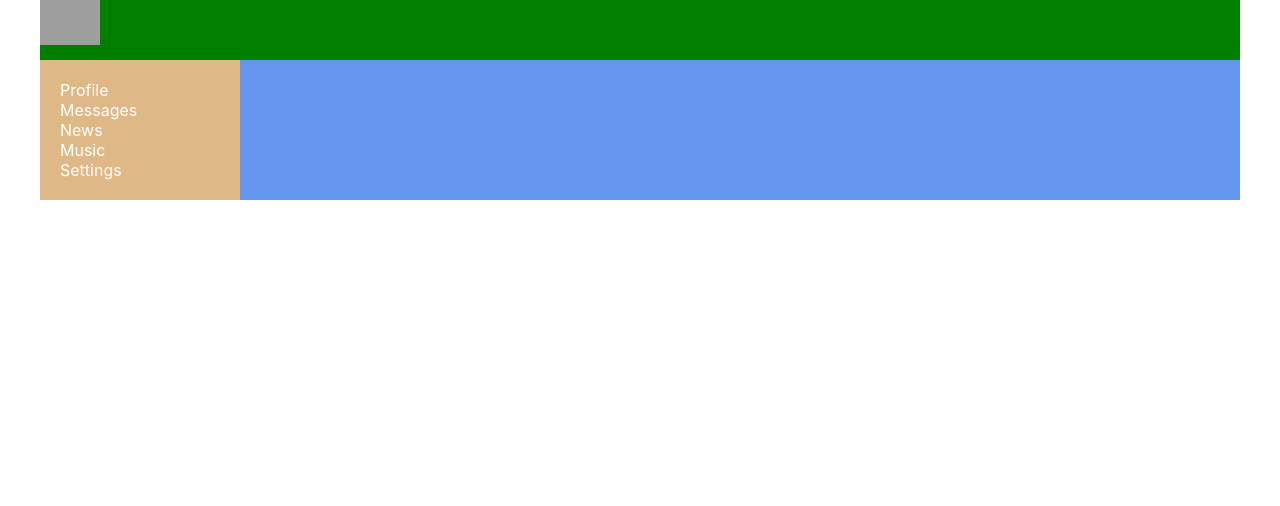
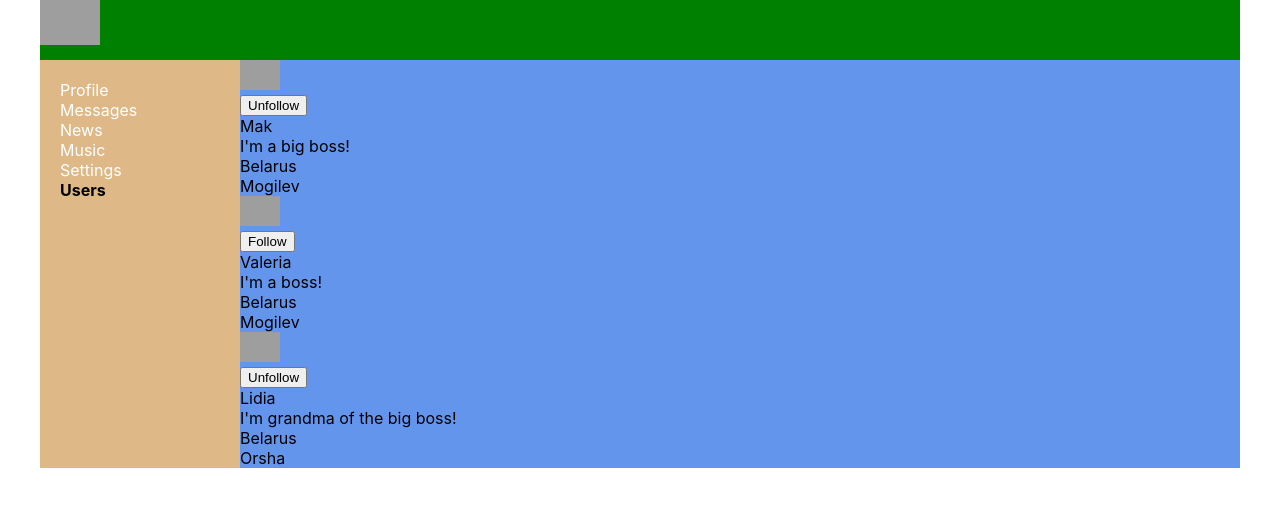
Before and after one commit to WhereToPress/react, a React (Create React App) app: page /users in a window 1280 px wide. Shown: the top 506 px of the page. Built offline with nearby package versions, Linux system fonts and the light colour scheme; grey boxes are pictures that could not be loaded.

Commit message:
less 49. Создана страница Users, её reducer и container. Есть баг двойного добавления массива юзеров по условию if непосредственно из файла users.jsx

```diff
--- a/src/App.js
+++ b/src/App.js
@@ -7,6 +7,7 @@ import News from "./components/News/News";
 import Music from "./components/Music/Music";
 import Settings from "./components/Settings/Settings";
 import { Routes, Route } from "react-router-dom";
+import UsersContainer from "./components/Dialogs/Users/UsersContainer";
 
 const App = (props) => {
   return (
@@ -20,6 +21,7 @@ const App = (props) => {
           <Route path="/news" Component={News} />
           <Route path="/music" Component={Music} />
           <Route path="/settings" Component={Settings} />
+          <Route path="/users" Component={UsersContainer} />
         </Routes>
       </div>
     </div>
--- /dev/null
+++ b/src/components/Dialogs/Users/Users.jsx
@@ -0,0 +1,73 @@
+import React from "react";
+import style from "./Users.module.css";
+
+const Users = (props) => {
+  // if (props.users.length === 0) {
+  //   debugger
+  //   props.setUsers ( [
+  //     {
+  //       id: 1,
+  //       photoUrl:
+  //         "https://funkylife.in/wp-content/uploads/2023/03/good-morning-image-531.jpg",
+  //       followed: true,
+  //       fullName: "Mak",
+  //       status: "I'm a big boss!",
+  //       location: { country: "Belarus", city: "Mogilev" },
+  //     },
+  //     {
+  //       id: 2,
+  //       photoUrl:
+  //         "https://encrypted-tbn0.gstatic.com/images?q=tbn:ANd9GcTRW3Zx0wevThx4eoKM6jov6v-YpNUj8ClbcA&usqp=CAU",
+  //       followed: false,
+  //       fullName: "Valeria",
+  //       status: "I'm a boss!",
+  //       location: { country: "Belarus", city: "Mogilev" },
+  //     },
+  //     {
+  //       id: 3,
+  //       photoUrl:
+  //         "https://encrypted-tbn0.gstatic.com/images?q=tbn:ANd9GcTutbLNp4R3IOGc1VeQSKFzUJO6D08VqwiHwg&usqp=CAU",
+  //       followed: true,
+  //       fullName: "Lidia",
+  //       status: "I'm grandma of the big boss!",
+  //       location: { country: "Belarus", city: "Orsha" },
+  //     },
+  //   ] );
+
+  // }
+  return (
+    <div>
+      {props.users.map(u => (
+        <div key={u.id}>
+          <span>
+            <div>
+              <img
+                className={style.photo}
+                src={u.photoUrl}
+                alt={ u.id + "_user_photo" }
+              />
+            </div>
+            <div>
+              {u.followed
+              ? ( <button onClick={() => { props.unfollow(u.id); }} >Unfollow</button> )
+              : ( <button onClick={() => { props.follow(u.id); }} >Follow</button> )
+              }
+            </div>
+          </span>
+          <span>
+            <span>
+              <div>{u.fullName}</div>
+              <div>{u.status}</div>
+            </span>
+            <span>
+              <div>{u.location.country}</div>
+              <div>{u.location.city}</div>
+            </span>
+          </span>
+        </div>
+      ))}
+    </div>
+  );
+};
+
+export default Users;
--- /dev/null
+++ b/src/components/Dialogs/Users/Users.module.css
@@ -0,0 +1,3 @@
+.photo {
+    width: 40px
+}
--- /dev/null
+++ b/src/components/Dialogs/Users/UsersContainer.jsx
@@ -0,0 +1,28 @@
+import Users from "./Users";
+import { connect } from "react-redux";
+import { followAC, unfollowAC, setUsersAC } from "../../../redux/users_reducer";
+
+let mapStateToProps = (state) => {
+  debugger
+  return {
+    users: state.usersPage.users
+  }
+}
+
+let mapDispatchToProps = (dispatch) => {
+  return {
+    follow: (userID) => {
+      dispatch(followAC(userID));
+    },
+    unfollow: (userID) => {
+      dispatch(unfollowAC(userID));
+    },
+    setUsers: (users) => {
+      dispatch(setUsersAC(users));
+    }
+  }
+}
+
+const UsersContainer = connect (mapStateToProps, mapDispatchToProps) (Users)
+
+export default UsersContainer;
--- a/src/components/Navbar/Navbar.jsx
+++ b/src/components/Navbar/Navbar.jsx
@@ -19,6 +19,9 @@ const Navbar = () => {
       <div>
         <NavLink to="/settings" className = { selectLink => selectLink.isActive ? style.active : style.item }>Settings</NavLink>
       </div>
+      <div>
+        <NavLink to="/users" className = { selectLink => selectLink.isActive ? style.active : style.item }>Users</NavLink>
+      </div>
     </nav>
   );
 };
--- a/src/redux/store_redux.js
+++ b/src/redux/store_redux.js
@@ -1,12 +1,16 @@
 import { combineReducers, legacy_createStore as createStore } from "redux";
 import profileReducer from "./profile_reducer";
 import dialogsReducer from "./dialogs_reducer";
+import usersReducer from "./users_reducer";
 
 let reducers = combineReducers({
     profilePage: profileReducer,
-    dialogPage: dialogsReducer
+    dialogPage: dialogsReducer,
+    usersPage: usersReducer,
 })
 
 const store = createStore(reducers);
 
+window.store = store;
+
 export default store;
--- /dev/null
+++ b/src/redux/users_reducer.js
@@ -0,0 +1,74 @@
+const FOLLOW = "FOLLOW";
+const UNFOLLOW = "UNFOLLOW";
+const SET_USERS = "SET_USERS";
+
+let initialState = {
+  users: [
+    {
+      id: 1,
+      photoUrl:
+        "https://funkylife.in/wp-content/uploads/2023/03/good-morning-image-531.jpg",
+      followed: true,
+      fullName: "Mak",
+      status: "I'm a big boss!",
+      location: { country: "Belarus", city: "Mogilev" },
+    },
+    {
+      id: 2,
+      photoUrl:
+        "https://encrypted-tbn0.gstatic.com/images?q=tbn:ANd9GcTRW3Zx0wevThx4eoKM6jov6v-YpNUj8ClbcA&usqp=CAU",
+      followed: false,
+      fullName: "Valeria",
+      status: "I'm a boss!",
+      location: { country: "Belarus", city: "Mogilev" },
+    },
+    {
+      id: 3,
+      photoUrl:
+        "https://encrypted-tbn0.gstatic.com/images?q=tbn:ANd9GcTutbLNp4R3IOGc1VeQSKFzUJO6D08VqwiHwg&usqp=CAU",
+      followed: true,
+      fullName: "Lidia",
+      status: "I'm grandma of the big boss!",
+      location: { country: "Belarus", city: "Orsha" },
+    },
+  ],
+};
+
+const usersReducer = (state = initialState, action) => {
+  switch (action.type) {
+    case FOLLOW:
+      return {
+        ...state,
+        users: state.users.map((u) => {
+          if (u.id === action.userID) {
+            return { ...u, followed: true };
+          }
+          return u;
+        }),
+      };
+    case UNFOLLOW:
+      return {
+        ...state,
+        users: state.users.map((u) => {
+          if (u.id === action.userID) {
+            return { ...u, followed: false };
+          }
+          return u;
+        }),
+      };
+    case SET_USERS: {
+      return {
+        ...state,
+        users: [...state.users, ...action.users],
+      };
+    }
+    default:
+      return state;
+  }
+};
+
+export const followAC = (userID) => ({ type: FOLLOW, userID });
+export const unfollowAC = (userID) => ({ type: UNFOLLOW, userID });
+export const setUsersAC = (users) => ({ type: SET_USERS, users });
+
+export default usersReducer;
```
Also changed, not shown: src/components/Dialogs/Dialogs.jsx (line endings or trailing spaces).
